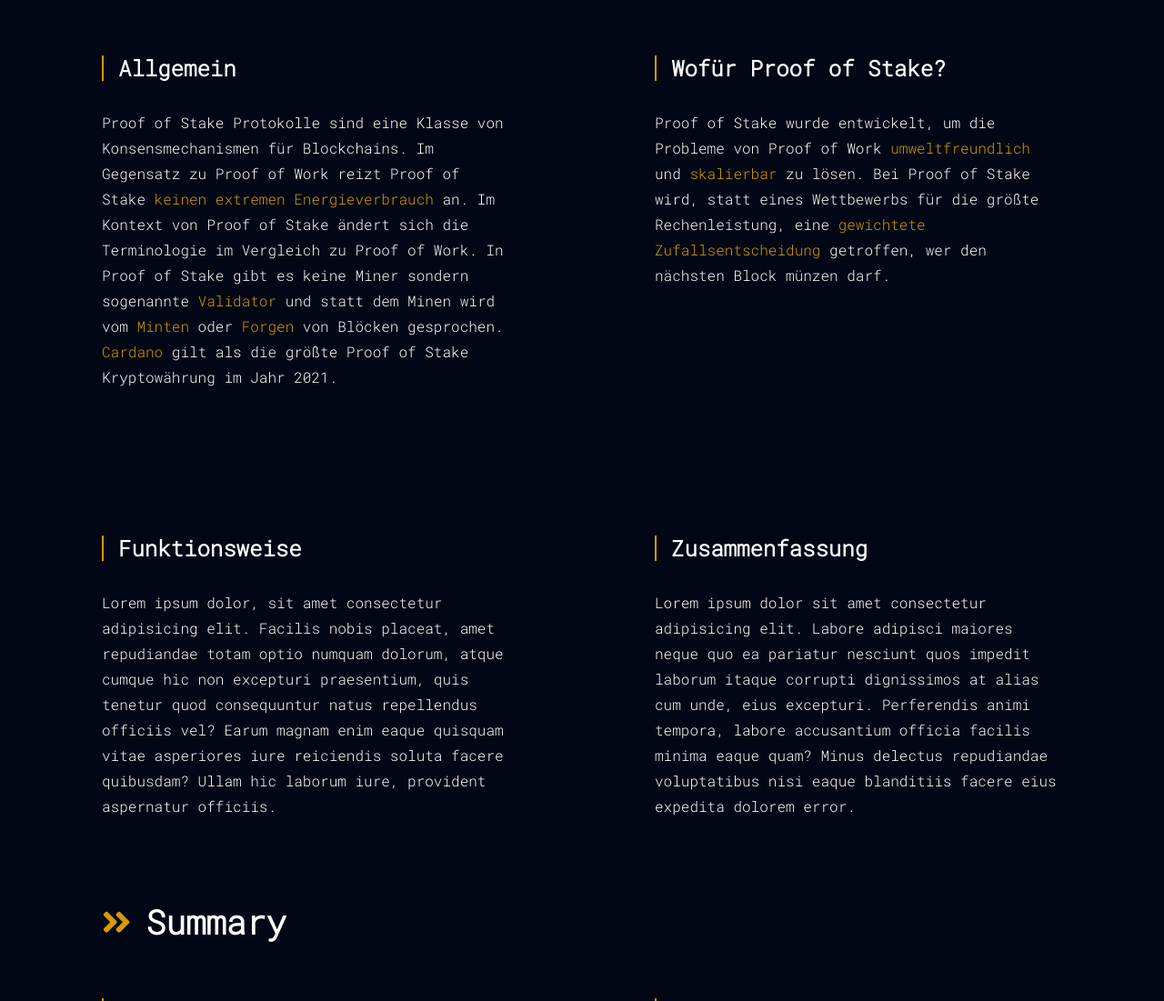
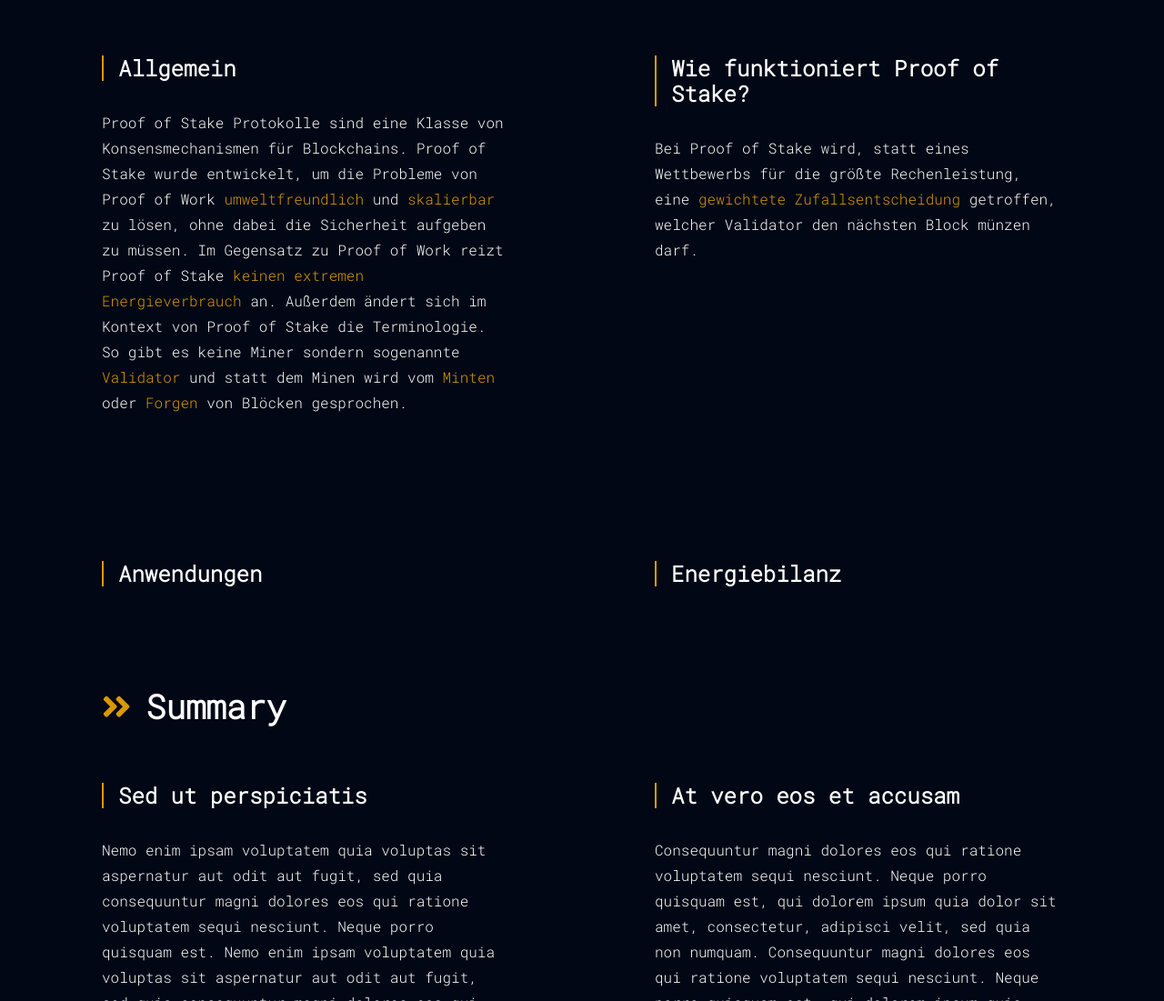
Before and after one commit to clemenscodes/simple-crypto, a website built with Parcel: page index.html in a window 1280 px wide. Shown: the part 10049-11150 px from the top of the page at 91% size. Built offline with nearby package versions, Linux system fonts and the light colour scheme.

Commit message:
Proof of Work Headings überarbeitet
Signed-off-by: Clemens Horn <clemens.horn@mni.thm.de>

```diff
--- a/index.html
+++ b/index.html
@@ -676,55 +676,44 @@
 						<h2>Allgemein</h2>
 						<p>
 							Proof of Stake Protokolle sind eine Klasse von
-							Konsensmechanismen für Blockchains. Im Gegensatz zu
-							Proof of Work reizt Proof of Stake
-							<span>keinen extremen Energieverbrauch</span> an. Im
-							Kontext von Proof of Stake ändert sich die
-							Terminologie im Vergleich zu Proof of Work. In Proof
-							of Stake gibt es keine Miner sondern sogenannte
-							<span>Validator</span> und statt dem Minen wird vom
-							<span>Minten</span> oder <span>Forgen</span> von
-							Blöcken gesprochen. <span>Cardano</span> gilt als die größte
-							Proof of Stake Kryptowährung im Jahr 2021.
+							Konsensmechanismen für Blockchains. Proof of Stake
+							wurde entwickelt, um die Probleme von Proof of Work
+							<span>umweltfreundlich</span> und
+							<span>skalierbar</span> zu lösen, ohne dabei die
+							Sicherheit aufgeben zu müssen. Im Gegensatz zu Proof
+							of Work reizt Proof of Stake
+							<span>keinen extremen Energieverbrauch</span> an.
+							Außerdem ändert sich im Kontext von Proof of Stake
+							die Terminologie. So gibt es keine Miner sondern
+							sogenannte <span>Validator</span> und statt dem
+							Minen wird vom <span>Minten</span> oder
+							<span>Forgen</span> von Blöcken gesprochen.
 						</p>
 					</div>
 					<div data-aos="fade-up">
-						<h2>Wofür Proof of Stake?</h2>
+						<h2>Wie funktioniert Proof of Stake?</h2>
 						<p>
-							Proof of Stake wurde entwickelt, um die Probleme von
-							Proof of Work <span>umweltfreundlich</span> und <span>skalierbar</span> zu
-							lösen. Bei Proof of Stake wird, statt eines
-							Wettbewerbs für die größte Rechenleistung, eine
-							<span>gewichtete Zufallsentscheidung</span> getroffen, wer den
-							nächsten Block münzen darf.
+							Bei Proof of Stake wird, statt eines Wettbewerbs für
+							die größte Rechenleistung, eine
+							<span>gewichtete Zufallsentscheidung</span>
+							getroffen, welcher Validator den nächsten Block
+							münzen darf.
 						</p>
 					</div>
 
 					<div data-aos="fade-up">
-						<h2>Funktionsweise</h2>
+						<h2>
+                            Anwendungen
+						</h2>
 						<p>
-							Lorem ipsum dolor, sit amet consectetur adipisicing
-							elit. Facilis nobis placeat, amet repudiandae totam
-							optio numquam dolorum, atque cumque hic non
-							excepturi praesentium, quis tenetur quod
-							consequuntur natus repellendus officiis vel? Earum
-							magnam enim eaque quisquam vitae asperiores iure
-							reiciendis soluta facere quibusdam? Ullam hic
-							laborum iure, provident aspernatur officiis.
-						</p>
+
+                        </p>
 					</div>
 					<div data-aos="fade-up">
-						<h2>Zusammenfassung</h2>
+						<h2>Energiebilanz</h2>
 						<p>
-							Lorem ipsum dolor sit amet consectetur adipisicing
-							elit. Labore adipisci maiores neque quo ea pariatur
-							nesciunt quos impedit laborum itaque corrupti
-							dignissimos at alias cum unde, eius excepturi.
-							Perferendis animi tempora, labore accusantium
-							officia facilis minima eaque quam? Minus delectus
-							repudiandae voluptatibus nisi eaque blanditiis
-							facere eius expedita dolorem error.
-						</p>
+
+                        </p>
 					</div>
 				</div>
 			</section>
```
